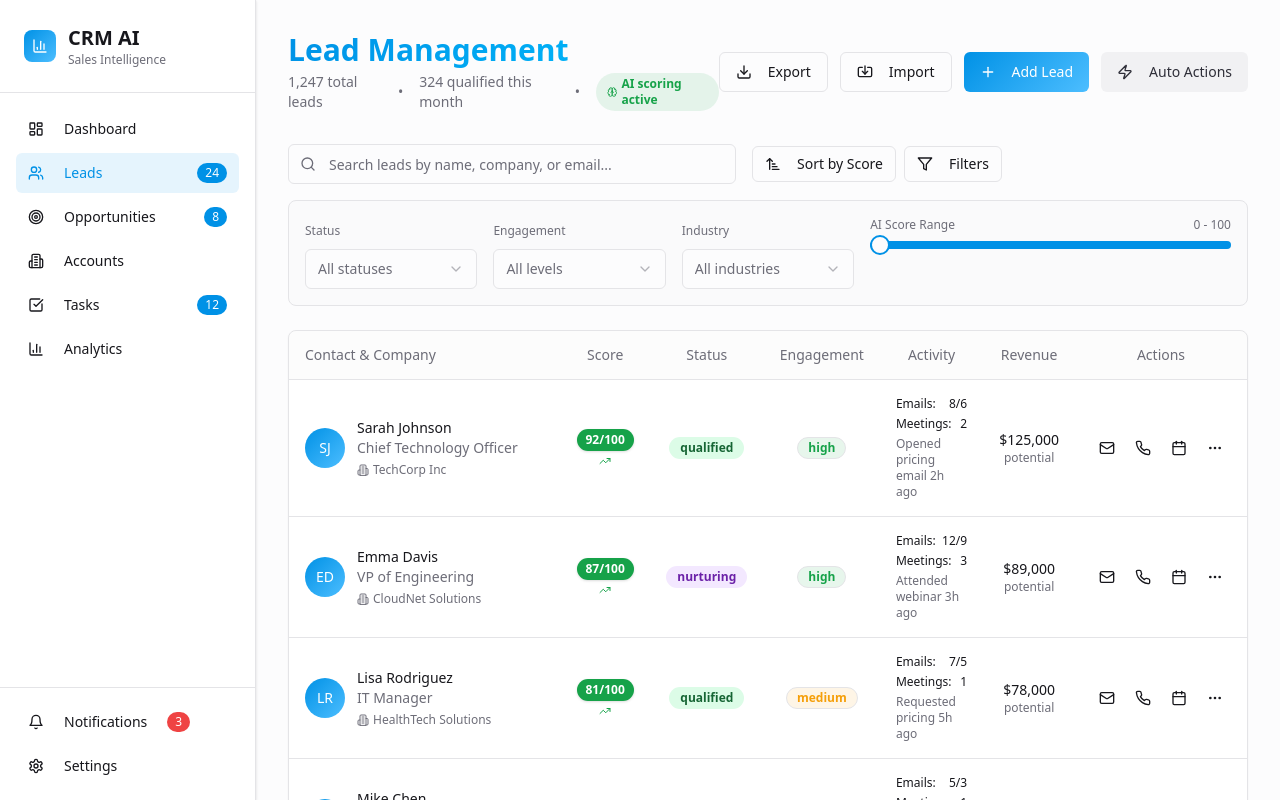
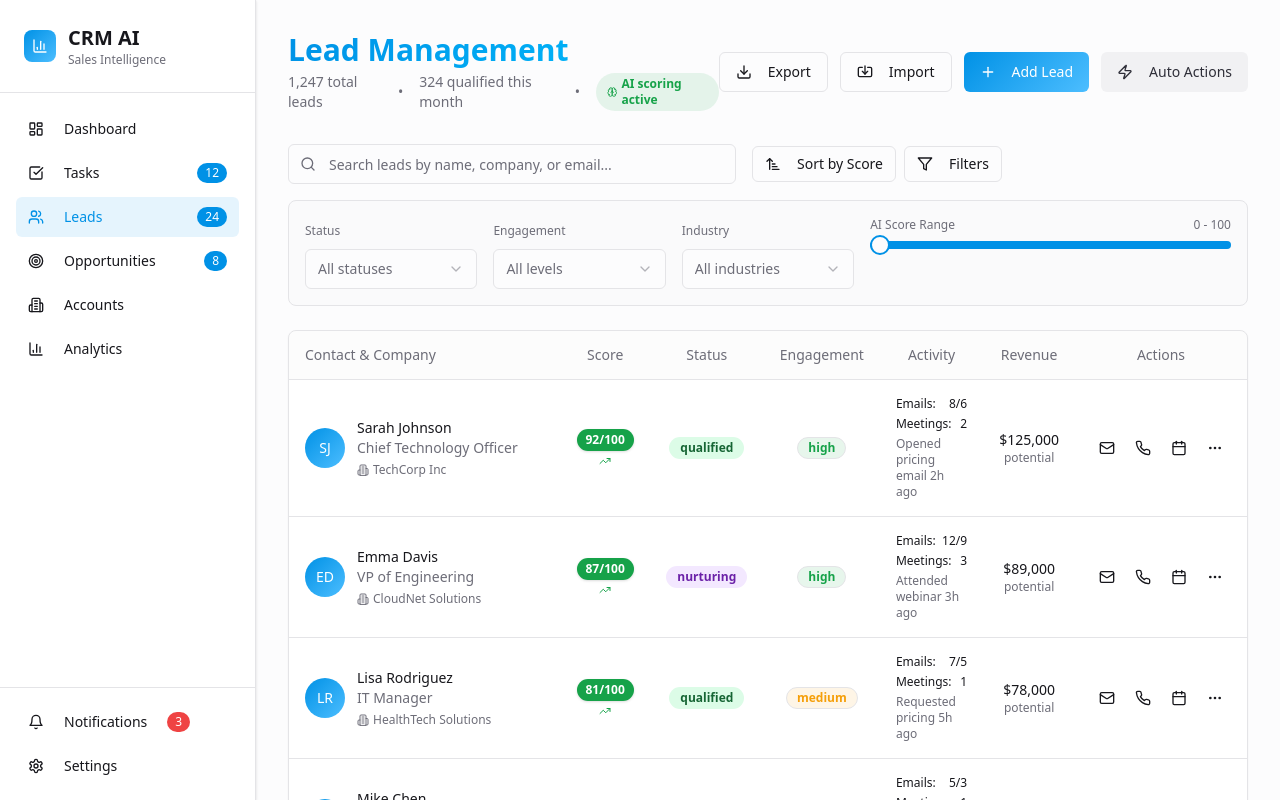
Before and after one commit to jeremyh-netizen/stratasales-ai, a React (Vite) app: page /leads in a window 1280 px wide. Shown: the top 800 px of the page. Built offline with nearby package versions, Linux system fonts and the light colour scheme; the HTML template or start-up script is replaced by a standard one.

Commit message:
Move Tasks Below Dashboard

```diff
--- a/src/components/layout/navigation.tsx
+++ b/src/components/layout/navigation.tsx
@@ -25,6 +25,12 @@ const navigationItems = [
     active: true,
   },
   {
+    title: "Tasks",
+    icon: CheckSquare,
+    path: "/tasks",
+    badge: "12",
+  },
+  {
     title: "Leads",
     icon: Users,
     path: "/leads",
@@ -40,12 +46,6 @@ const navigationItems = [
     title: "Accounts",
     icon: Building2,
     path: "/accounts",
-  },
-  {
-    title: "Tasks",
-    icon: CheckSquare,
-    path: "/tasks",
-    badge: "12",
   },
   {
     title: "Analytics",
```
